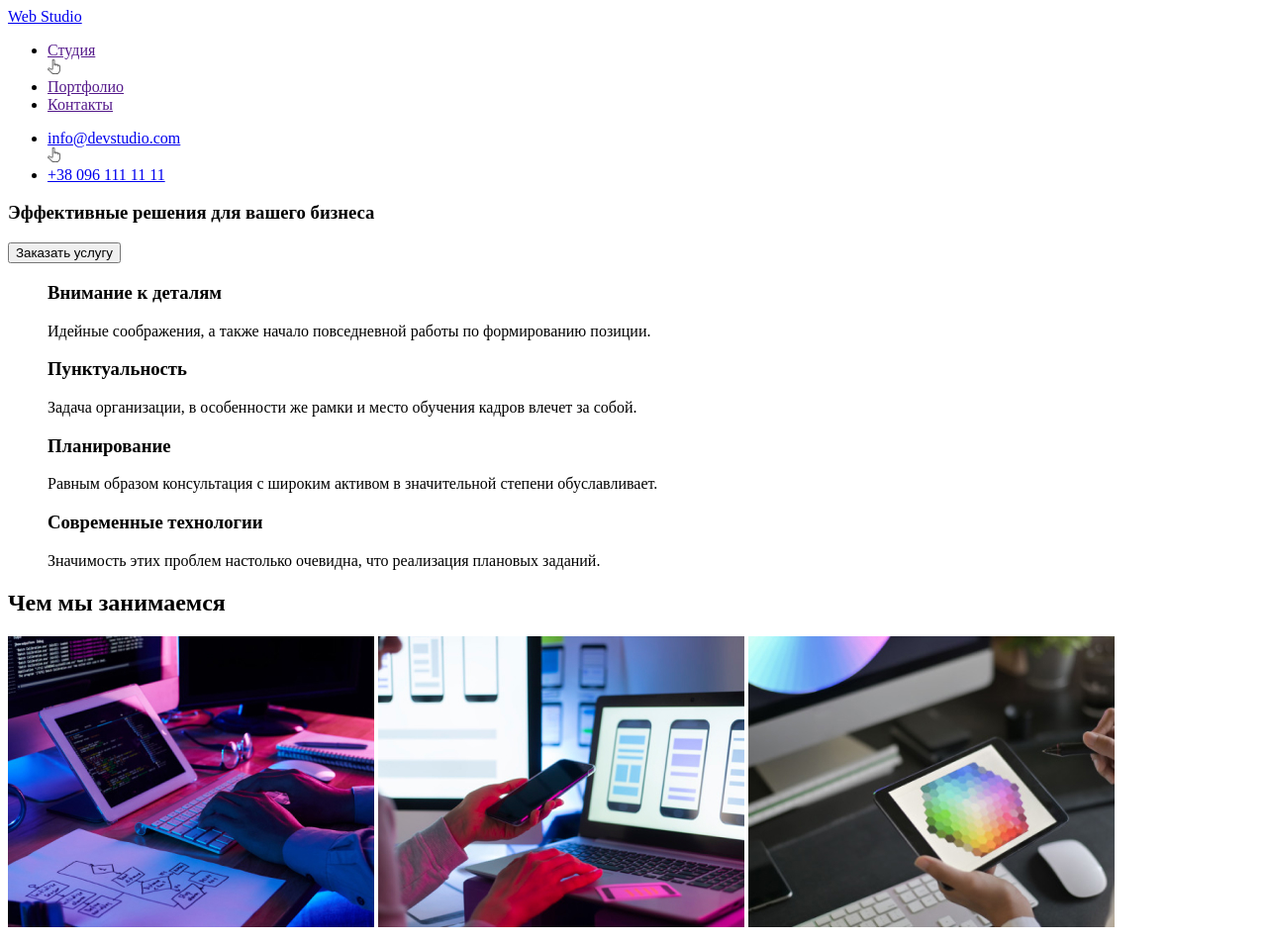
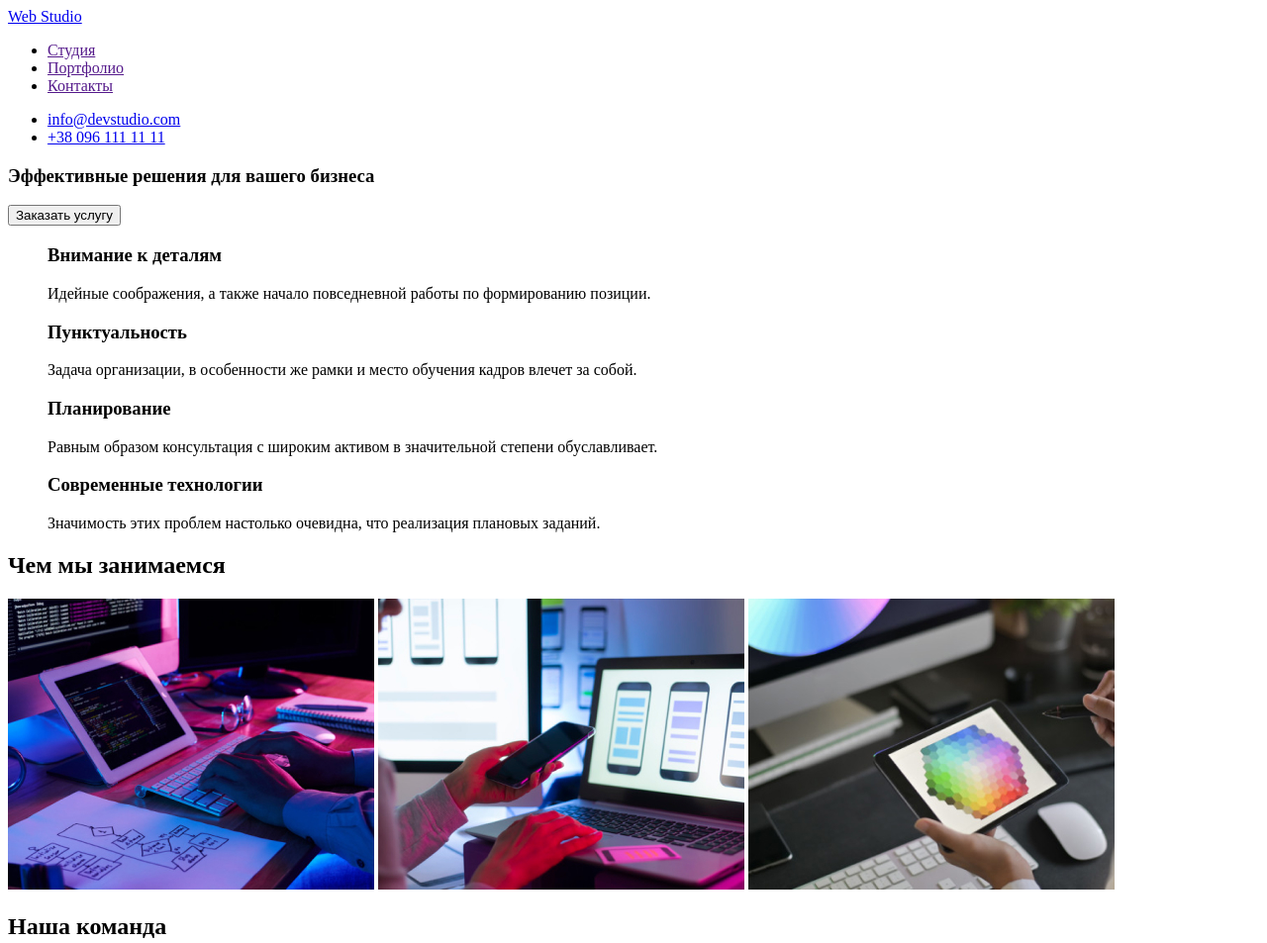
Before and after one commit to shalfeyka/goit-markup-hw-01, a plain HTML site: page index.html in a window 1280 px wide. Shown: the top 953 px of the page at 99% size. Drawn offline with Linux system fonts and the light colour scheme.

Commit message:
Убирает фотки курсора

```diff
--- a/index.html
+++ b/index.html
@@ -13,7 +13,6 @@
        <nav>
        <ul>
            <li><a href="">Студия</a></li>
-           <img src="./images/Vector.jpg" alt="Курсор" width="13,33">
            <li><a href="">Портфолио</a></li>
            <li><a href="">Контакты</a></li>
        </ul>
@@ -21,7 +20,6 @@
     <!--Contacts-->
     <ul>
         <li><a href="mailto:info@devstudio.com">info@devstudio.com</a></li>
-        <img src="./images/Vector.jpg" alt="Курсор" width="13,33">
         <li><a href="tel:+380961111111">+38 096 111 11 11</a></li>
     </ul>
    </header>
```
